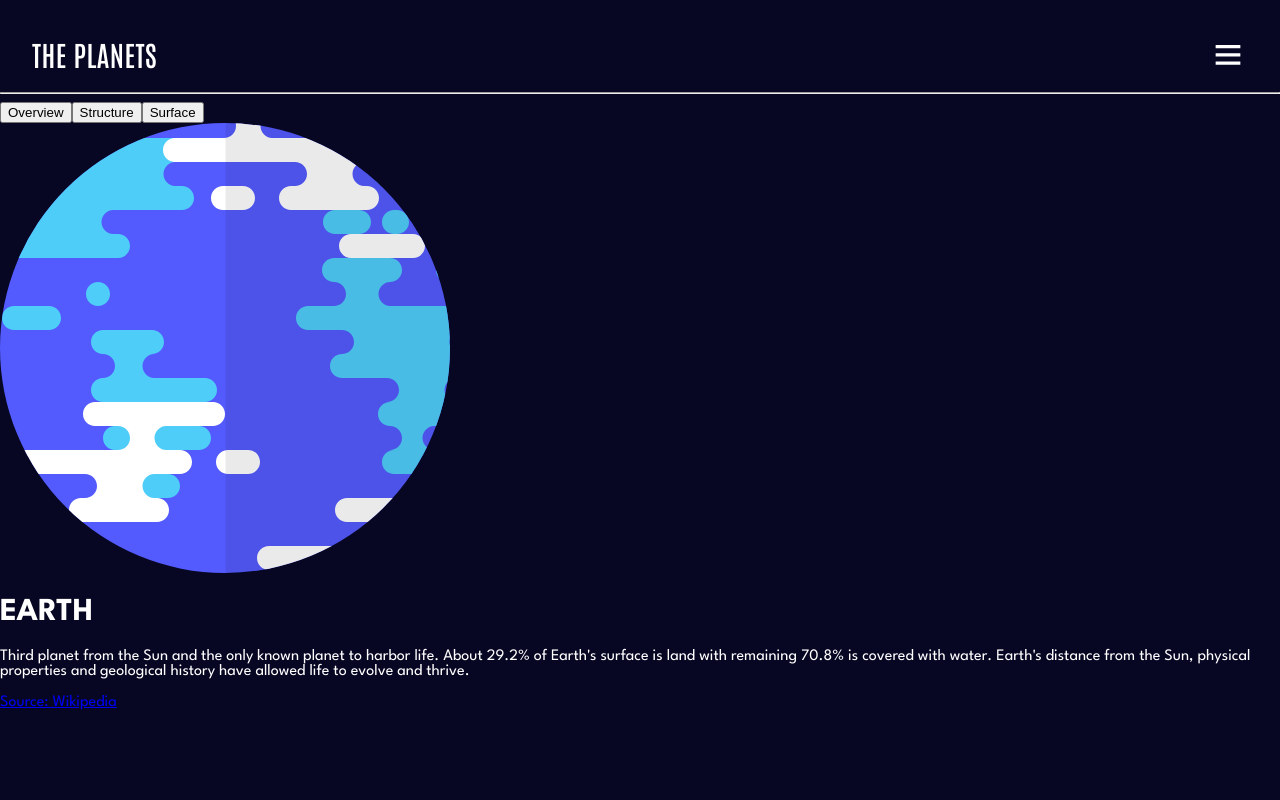
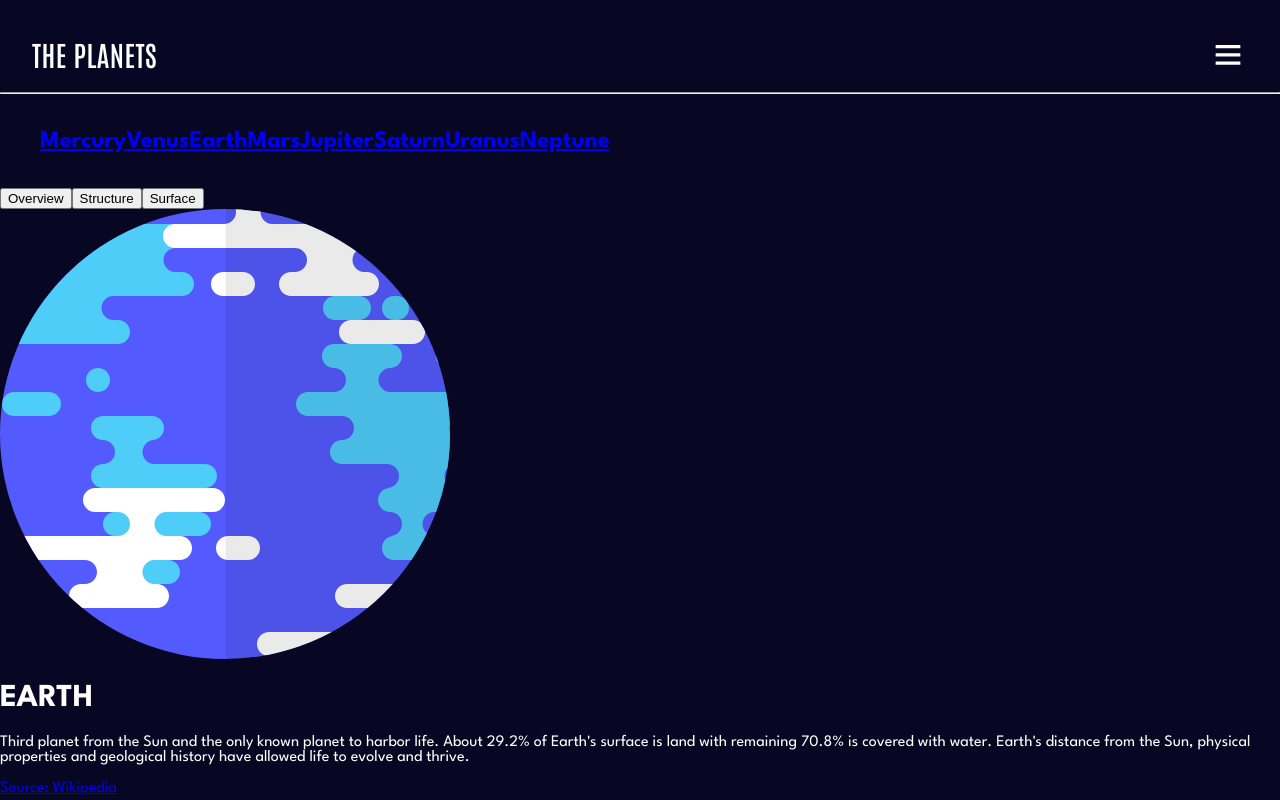
Before and after one commit to agnesnora/planets-fact-site, a React (Vite) app: page /planet/Earth in a window 1280 px wide. Built offline with nearby package versions, Linux system fonts and the light colour scheme.

Commit message:
navbar hiding

```diff
--- a/src/App.tsx
+++ b/src/App.tsx
@@ -4,16 +4,30 @@ import { Navbar } from "./Components/Navbar/Navbar";
 import { FC, createContext } from "react";
 import { PlanetsDetailPage } from "./Components/Planets/PlanetsDetailPage";
 import { BrowserRouter, Routes, Route, Switch } from "react-router-dom";
+import { useEffect, useState } from "react";
 
 import { PlanetData } from "../data";
 import planets from "../data";
 
 interface AppContectInterface {
   planets: PlanetData[];
+  windowWidth: number;
 }
 const AppContext = createContext<AppContectInterface | null>(null);
 const App: FC = () => {
-  const contextValue: AppContectInterface = { planets };
+  const [windowWidth, setWindowWidth] = useState<number>(window.innerWidth);
+
+  useEffect(() => {
+    const updateWindowWidth = () => {
+      setWindowWidth(window.innerWidth);
+    };
+
+    window.addEventListener("resize", updateWindowWidth);
+    return () => {
+      window.removeEventListener("resize", updateWindowWidth);
+    };
+  }, []);
+  const contextValue: AppContectInterface = { planets, windowWidth };
   return (
     <>
       <BrowserRouter>
--- a/src/Components/Navbar/Navbar.tsx
+++ b/src/Components/Navbar/Navbar.tsx
@@ -1,20 +1,23 @@
-import { FC, useState } from "react";
+import { FC, useState, useContext } from "react";
 
 import { Button } from "../Button/Button";
 import { TfiMenu } from "react-icons/tfi";
 import { Planets } from "../Planets/Planets";
-// import { MenuItem } from "../MenuItem/MenuItem";
-// import { AppContext } from "../../App";
-// import { Link } from "react-router-dom";
+import { AppContext } from "../../App";
 import "./styles/Navbar.css";
 
 interface NavbarProps {}
 
 export const Navbar: FC = () => {
   const [isNavbarOn, setIsNavbarOn] = useState<boolean>(false);
-  // const context = useContext(AppContext);
+
+  const context = useContext(AppContext);
+  const windowWidth = context?.windowWidth ?? 1200;
   const handleMenuClick = () => {
     setIsNavbarOn((prevOn) => !prevOn);
+  };
+  const closeNavbarWithLinkClick = () => {
+    setIsNavbarOn(false);
   };
 
   return (
@@ -26,7 +29,15 @@ export const Navbar: FC = () => {
         </Button>
       </div>
       <hr />
-      {isNavbarOn ? <Planets className="planets--container" /> : null}
+      {isNavbarOn && windowWidth < 768 ? (
+        <Planets
+          className="planets--container--vertical"
+          closeNavbarWithLinkClick={closeNavbarWithLinkClick}
+          isNavbarOn={isNavbarOn}
+        />
+      ) : (
+        <Planets className="planets--container--horizontal" />
+      )}
     </div>
   );
 };
--- a/src/Components/Navbar/styles/Navbar.css
+++ b/src/Components/Navbar/styles/Navbar.css
@@ -21,4 +21,8 @@
   border: none;
   font-size: 1.75rem;
   margin-top: 0.25em;
+}
+
+.planets--container--horizontal ul {
+  display: flex;
 }/*# sourceMappingURL=Navbar.css.map */
--- a/src/Components/Navbar/styles/Navbar.scss
+++ b/src/Components/Navbar/styles/Navbar.scss
@@ -26,3 +26,6 @@
     }
   }
 }
+.planets--container--horizontal ul {
+  display: flex;
+}
--- a/src/Components/Planets/Planets.tsx
+++ b/src/Components/Planets/Planets.tsx
@@ -6,10 +6,22 @@ import { PlanetsDetailPage } from "./PlanetsDetailPage";
 interface PlanetsProps {
   // children: ReactNode;
   className: string;
+  isNavbarOn: boolean;
+  closeNavbarWithLinkClick: () => void;
 }
 
-export const Planets: FC<PlanetsProps> = ({ className }) => {
+export const Planets: FC<PlanetsProps> = ({
+  className,
+  closeNavbarWithLinkClick,
+}) => {
   const context = useContext(AppContext);
+  const windowWidth = context?.windowWidth ?? 1200;
+
+  const handleLinkClick = () => {
+    // Close the navbar when a link is clicked
+    closeNavbarWithLinkClick();
+  };
+
   return (
     <div className={className}>
       <ul data-testid="planets--list">
@@ -20,9 +32,14 @@ export const Planets: FC<PlanetsProps> = ({ className }) => {
               key={item.name}
               to={`/planet/${item.name}`}
               aria-label={`View details for the ${item.name} planet`}
+              onClick={closeNavbarWithLinkClick}
             >
-              <div className={`${item.name.toLowerCase()} dot`}></div>
-              <h2>{item.name}</h2>
+              <div onClick={handleLinkClick}>
+                {windowWidth < 768 ? (
+                  <div className={`${item.name.toLowerCase()} dot`}></div>
+                ) : null}
+                <h2>{item.name}</h2>
+              </div>
             </Link>
           ))}
       </ul>
```
Also changed, not shown: 1 other file (tests, documents, lock files or other folders).
